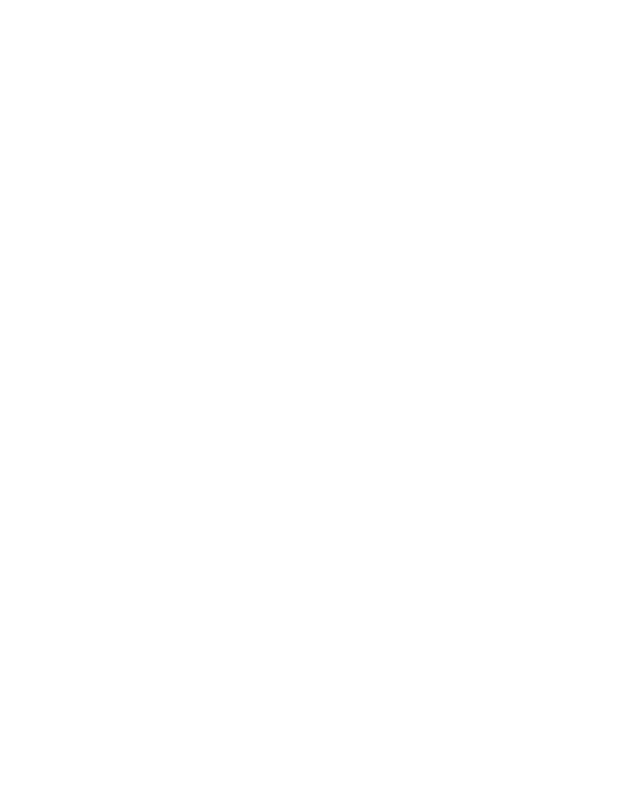
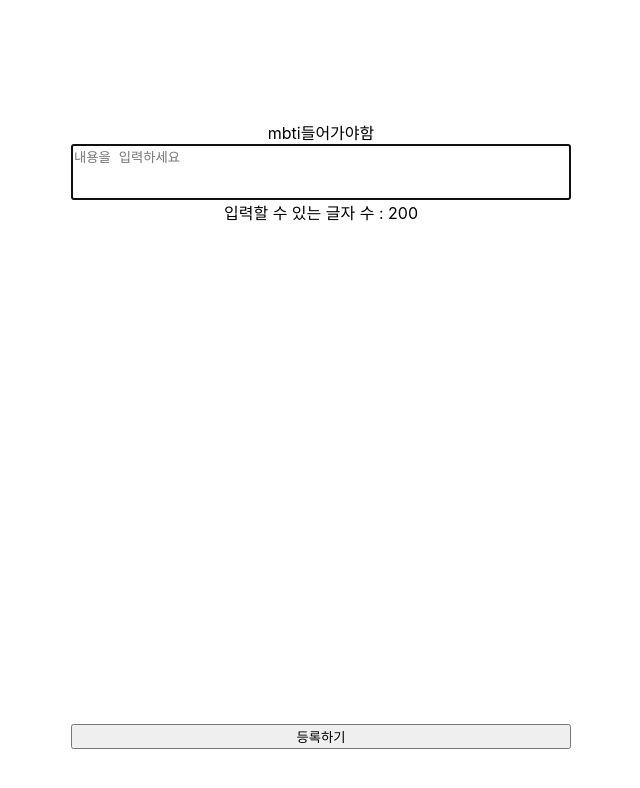
Before and after one commit to hanghae99-s8realweek-E3/frontend, a React (Create React App) app: page /todoLists in a window 1280 px wide. Before the commit this address had no page. Shown: the top 788 px of the page, without its empty margins (319-959 px from the left). Built offline with nearby package versions, Linux system fonts and the light colour scheme.

Commit message:
Fix (router.jsx://selectlogin 라우터연결, myPage.jsx:LoginSeclet컴포넌트연결,writeTodo.jsx:소문자,대문자적용), Add(LoginSelect.jsx:카카오,일반로그인 설정화면,writeTodo:내 Todo작성하기)

```diff
--- a/src/components/features/login/LoginForm.jsx
+++ b/src/components/features/login/LoginForm.jsx
@@ -39,9 +39,9 @@ function LoginForm() {
     navigate("/")
   };
 
-
+// 8월31일 1227 moveTosignup -> Up ....
   // moveSignUpPage
-  const moveToSignup =  () => {
+  const moveToSignUp =  () => {
     navigate("/signup")
   };
 
@@ -75,16 +75,16 @@ function LoginForm() {
       </StForm>
 
         {/* <button>카카오톡 계정연동</button> */}
-        <button onClick={moveToSignup}>회원가입</button>
+        <button onClick={moveToSignUp}>회원가입</button>
         </StTotalWrap>
     </>
   );
 }
 
 const StTotalWrap = styled.div`
-width: 500px;
-margin: 0 auto;
-margin-top: 120px;
+  width: 500px;
+  margin: 0 auto;
+  margin-top: 120px;
   display: flex;
   flex-direction: column;
 `
--- /dev/null
+++ b/src/components/features/myPage/LoginSelect.jsx
@@ -0,0 +1,48 @@
+import React from 'react';
+import { useNavigate } from 'react-router-dom';
+import styled from 'styled-components';
+
+
+function LoginSelect(){
+
+  const navigate = useNavigate();
+
+  //카카오 로그인 연동
+  const goKakaoLogin = () =>{
+    navigate("/kakao")
+  };
+
+  //일반 로그인 연동
+  const goNormalLogin = () =>{
+    navigate("/login");
+  };
+
+  return(
+    <StTotalWrap>
+      <span>로그인 후 더 많은 MBTI를 따라해봐요!</span>
+      <span>
+        #오늘부터 #내가 #따라쟁이
+      </span>
+      <StKakaoLoginBtn onClick={goKakaoLogin}>카카오톡 계정 로그인</StKakaoLoginBtn>
+      <StNormalLoginBtn onClick={goNormalLogin}>이메일 로그인</StNormalLoginBtn>
+    </StTotalWrap>
+
+  );
+}
+
+
+const StTotalWrap = styled.div`
+  display: flex;
+  flex-direction: column;
+  margin: 0 auto;
+  width: 800px;
+`
+const StKakaoLoginBtn = styled.button`
+  margin-top: 100px;
+  margin-bottom: 50px;
+`
+
+const StNormalLoginBtn = styled.button`
+
+`
+export default LoginSelect;
--- /dev/null
+++ b/src/components/features/todo/writeTodo.jsx
@@ -0,0 +1,93 @@
+import React, { useCallback, useEffect, useRef, useState } from "react";
+import { useNavigate } from "react-router-dom";
+import styled from "styled-components";
+
+// 나중에 코드 추가정리 필요!
+function WriteTodo() {
+  // mbti들어가야할 곳에 값을 받아오기위해서 미리 작성해놓음
+  //   const[mbti,setMbti] =  useState({
+  //     todo: "",
+  // });
+
+  const [todo, setTodo] = useState({
+    todo: "",
+  });
+
+  // 구조 분해 할당
+  const onChange = (event) => {
+    const { name, value } = event.target;
+    setTodo({
+      ...todo,
+      [name]: value,
+    });
+  };
+
+  // state와 ref의 차이 state는 값이 바뀔 때마다 렌더링 ref는 값은 바뀌고 있으나 렌더링을 직접해주지 않으면 값이 나타나지 않음 *별코딩 youtube https://www.youtube.com/watch?v=VxqZrL4FLz8&t=0s 7분~*
+  // 변화는 방지해야하지만 그 변화가 렌더링을 발생시키면 안되는 어떤 값을 다룰 때 정말 유용
+  const todoRef = useRef();
+
+  useEffect(() => {
+    //새로고침시 textarea안에 커서가 가게끔하기 위하여
+    todoRef.current.focus();
+  }, []);
+
+  // 글자칠때마다 줄 늘어남
+  // const todoRef = useRef();
+  // const handleResizeHeight = useCallback(()=> {
+  //   todoRef.current.style.height=todoRef.current.scrollHeight +"px" ;
+  // },[]);
+
+  const navigate = useNavigate();
+
+  // 스타일드 컴포넌트 프롭스 활용해보자
+  // suggestion finish go todopage
+  const submitTodoData = () => {
+    navigate("/todoList?date=");
+  };
+
+  return (
+    <>
+      <StTotalWrap>
+        <span>mbti들어가야함</span>
+        <StWriteTodoForm onSubmit={submitTodoData}>
+          <StWriteTodoTextArea
+            // onInput={handleResizeHeight}
+            ref={todoRef} placeholder="내용을 입력하세요" maxLength={200} name="todo" value={todo.todo} onChange={onChange}
+          />
+          {/* 글자수가 200제한인데 10자 이하로 남았을 때 빨간색으로 알려줌 */}
+          <span>입력할 수 있는 글자 수 :  <StTextCount color={200-todo.todo.length < 10 ? "red" : "black"}>{200-todo.todo.length}</StTextCount></span>
+
+          <Stbutton type="submit">등록하기</Stbutton>
+        </StWriteTodoForm>
+      </StTotalWrap>
+    </>
+  );
+}
+
+const StTotalWrap = styled.div`
+  display: flex;
+  flex-direction: column;
+  width: 500px;
+  margin: 0 auto;
+  margin-top: 120px;
+`;
+
+const StWriteTodoForm = styled.form`
+  display: flex;
+  flex-direction: column;
+`;
+
+const StWriteTodoTextArea = styled.textarea`
+  resize: none; // 크기 조절하는 커서 안뜨게할려고
+  height: 50px;
+`;
+
+const StTextCount = styled.span`
+  color:${(props) => (props.color)};
+`;
+const Stbutton = styled.button`
+  margin-top: 500px;
+  cursor: pointer;
+`;
+
+export default WriteTodo;
--- a/src/pages/myPage.jsx
+++ b/src/pages/myPage.jsx
@@ -1,10 +1,11 @@
+import LoginSelect from "../components/features/myPage/LoginSelect";
 
 
 function MyPage () {
 
     return (
         <div>
-
+            <LoginSelect/>
         </div>
     )
 }
--- a/src/router/router.jsx
+++ b/src/router/router.jsx
@@ -2,6 +2,8 @@ import { BrowserRouter, Routes, Route } from "react-router-dom";
 import Main from "../pages/main";
 import Login from "../pages/login";
 import SignUp from "../pages/signUp";
+import WriteTodo from "../components/features/todo/writeTodo";
+import MyPage from "../pages/myPage";
 
 function Router () {
 
@@ -10,7 +12,9 @@ function Router () {
       <Routes>
         <Route path="/" element={<Main/>} />
         <Route path="/login" element={<Login/>}/>
-        <Route path="/signup" element={<SignUp />} />
+        <Route path="/signup" element={<SignUp/>} />
+        <Route path="/todoLists" element={<WriteTodo/>}/>
+        <Route path="/selectLogin" element={<MyPage/>}/>
       </Routes>
     </BrowserRouter>
   )
```
